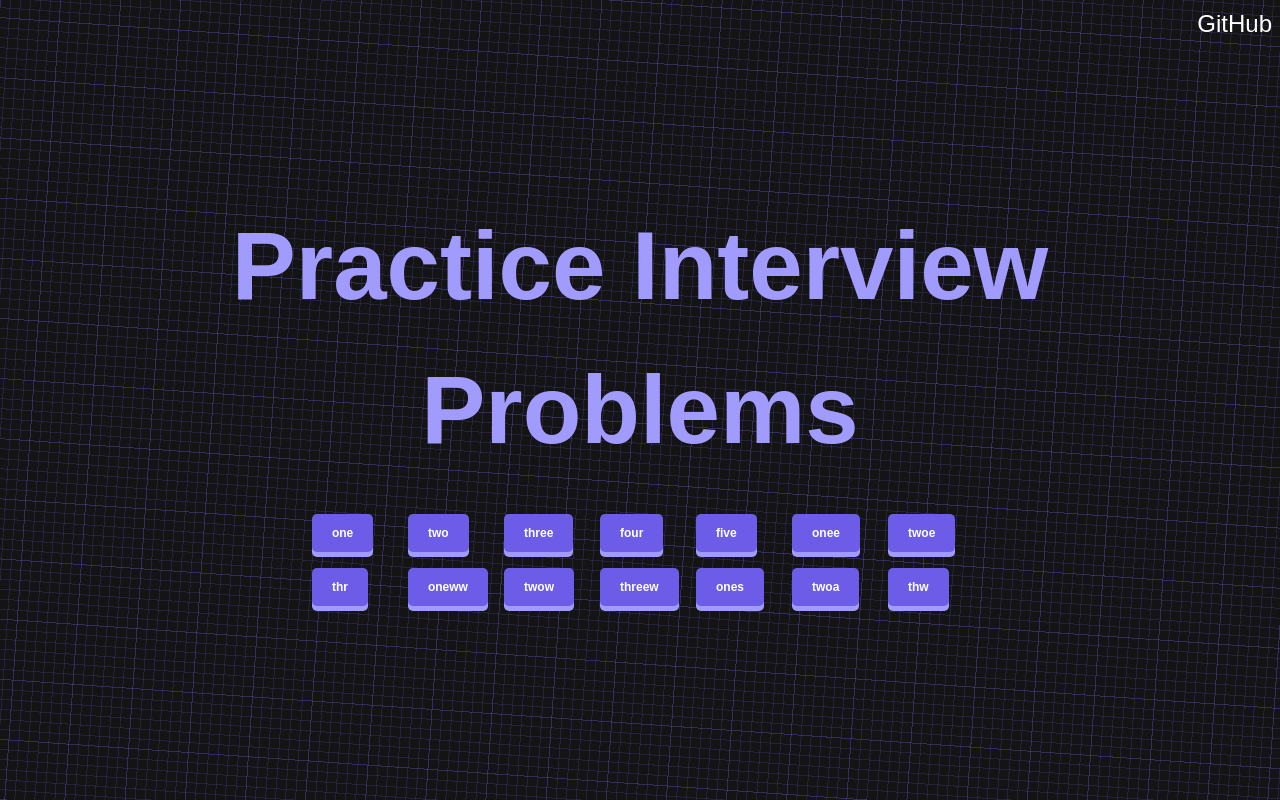
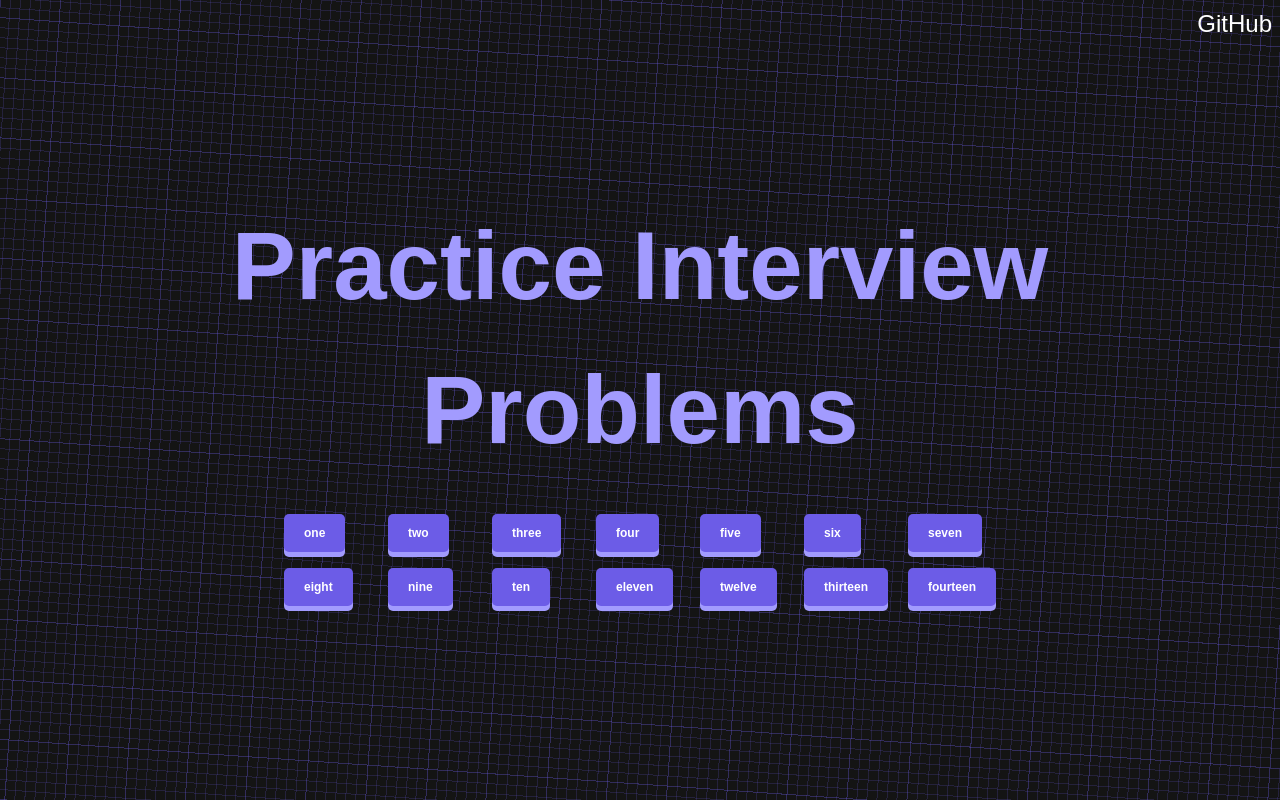
Before and after one commit to sameerkali/React_coding_round_practice, a React (Vite) app: page / in a window 1280 px wide. Built offline with nearby package versions, Linux system fonts and the light colour scheme.

Commit message:
making auto suggestions code

```diff
--- /dev/null
+++ b/src/All Assessment/assessment06/Six.jsx
@@ -0,0 +1,34 @@
+import React, { useState } from "react";
+import GoToHome from "../../Components/GoToHome";
+
+const Six = () => {
+  const api = 'http://api.tvmaze.com/search/shows?q=ass'
+
+const [searchKeys, setSearchKeys] = useState('');
+console.log(searchKeys)
+  const handleChangeSearch = (e) => {
+    setSearchKeys(e.target.value);
+  }
+
+
+  return (
+    <div className="flex flex-col   h-screen items-center mt-20">
+      <div className="">
+        <GoToHome />
+      </div>
+      <div className="w-[40%]">
+        <input
+          className="border-solid border-2 border-gray-500 rounded-md px-6 py-3  mt-5 w-full"
+          placeholder="search..."
+          type="search"
+          onChange={handleChangeSearch}
+        />
+        <div className={`border-solid border-2 border-gray-500 rounded-md h-40 hidden`} >
+          {`search data`}
+        </div>
+      </div>
+    </div>
+  );
+};
+
+export default Six;
--- a/src/App.jsx
+++ b/src/App.jsx
@@ -7,6 +7,7 @@ import Page404 from "./Page404";
 import Three from "./All Assessment/assessment03/Three";
 import Four from "./All Assessment/assessment04/Four";
 import Five from "./All Assessment/assessment05/Five";
+import Six from "./All Assessment/assessment06/Six";
 
 const App = () => {
   return (
@@ -18,6 +19,7 @@ const App = () => {
         <Route path="/three" element={<Three />} />
         <Route path="/four" element={<Four />} />
         <Route path="/five" element={<Five />} />
+        <Route path="/six" element={<Six />} />
         <Route path="*" element={<Page404 />} />
       </Routes>
     </BrowserRouter>
--- a/src/Home.jsx
+++ b/src/Home.jsx
@@ -24,15 +24,15 @@ const Home = () => {
           "three",
           "four",
           "five",
-          "onee",
-          "twoe",
-          "thr",
-          "oneww",
-          "twow",
-          "threew",
-          "ones",
-          "twoa",
-          "thw"
+          "six",
+          "seven",
+          "eight",
+          "nine",
+          "ten",
+          "eleven",
+          "twelve",
+          "thirteen",
+          "fourteen",
         ].map((number, index) =>
           <Link to={`/${number}`}>
             <button
```
Also changed, not shown: src/All Assessment/assessment06/readme.md (added).
